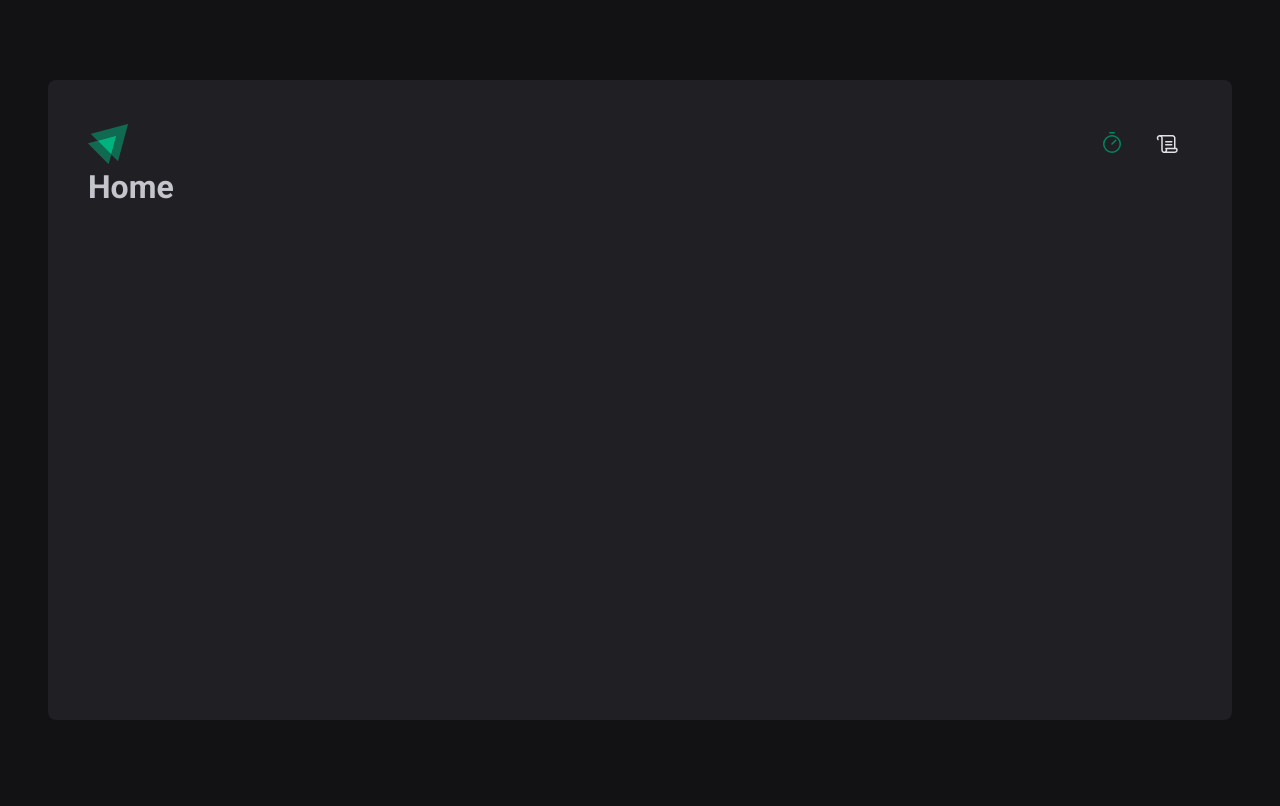
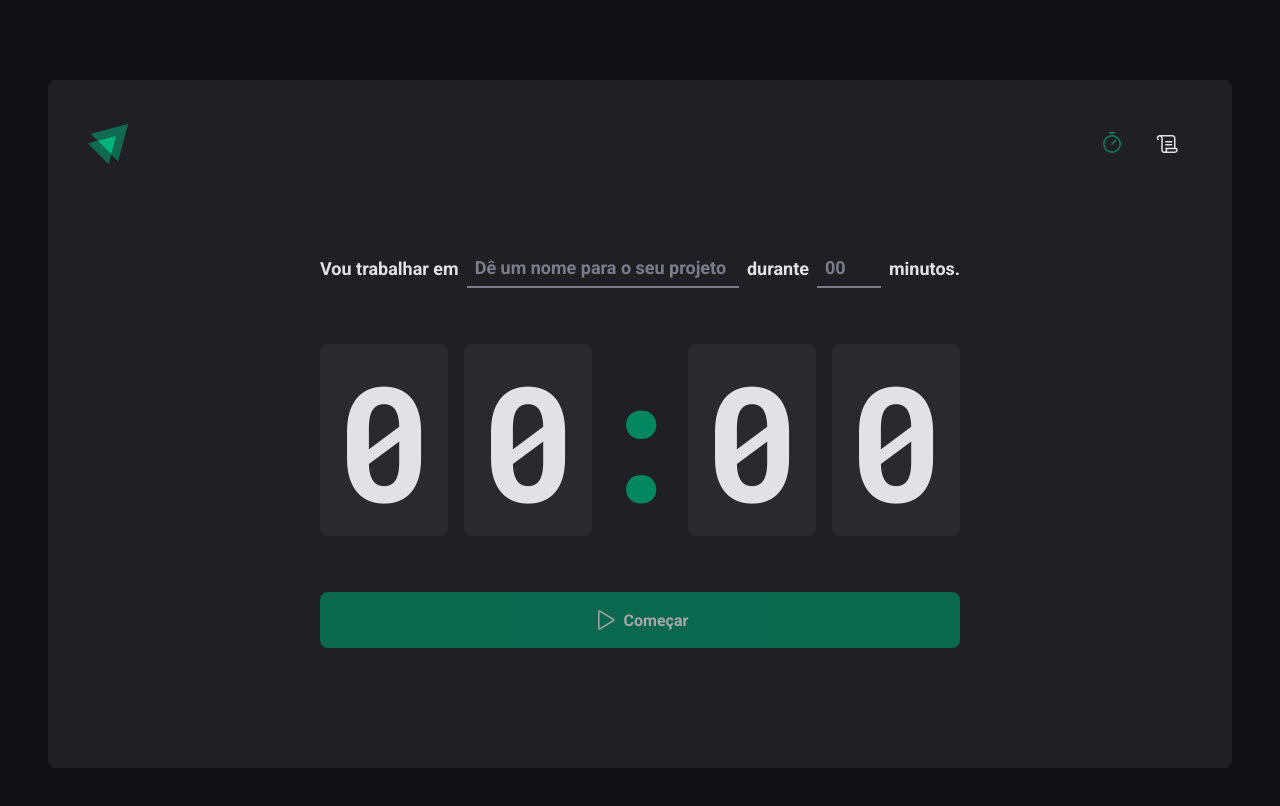
Before and after one commit to mateussk83/Exercises-Ignite-React, a React (Vite) app in the folder ignite-timer/: page / in a window 1280 px wide. Shown: the top 806 px of the page. Built offline with nearby package versions, Linux system fonts and the light colour scheme.

Commit message:
finished css and html from component home

```diff
--- a/ignite-timer/src/App.tsx
+++ b/ignite-timer/src/App.tsx
@@ -1,6 +1,6 @@
 import { BrowserRouter } from 'react-router-dom'
 import { ThemeProvider } from 'styled-components'
-import { GlobalStyle } from './global'
+import { GlobalStyle } from './styles/global'
 import { Router } from './Router'
 import { defaultTheme } from './themes/default'
 
--- a/ignite-timer/src/layouts/DefaultLayout/styles.ts
+++ b/ignite-timer/src/layouts/DefaultLayout/styles.ts
@@ -2,7 +2,7 @@
 
 export const LayoutContainer = styled.div`
   max-width: 74rem;
-  height: calc(100vh - 10rem);
+  height: calc(100vh - 7rem);
   margin: 5rem auto;
   padding: 2.5rem;
 
--- a/ignite-timer/src/pages/Home.tsx
+++ /dev/null
@@ -1,9 +0,0 @@
-/* eslint-disable prettier/prettier */
-export function Home() {
-
-  return (
-  <div>
-  <h1>Home</h1>
-  </div>
-  )
-}
--- /dev/null
+++ b/ignite-timer/src/pages/Home/index.tsx
@@ -0,0 +1,57 @@
+import { Play } from "phosphor-react";
+import { CountdownContainer, FormContainer, HomeContainer, MinutesAmountInput, Separator, StartCountdownButton, TaskInput } from "./styles";
+
+/* eslint-disable prettier/prettier */
+export function Home() {
+
+  return (
+    <HomeContainer>
+      <form action="">
+        <FormContainer>
+          <label htmlFor="task">Vou trabalhar em</label>
+          <TaskInput
+            id="task"
+            placeholder="Dê um nome para o seu projeto"
+            list="task-suggestions"
+          />
+
+          <datalist id="task-suggestions"
+          // este elemento diz que vai criar uma lista e em baixo as opções da lista e colocando no input como list vai aparecer como uma lista de sugestões!!!!!
+          >
+            <option value="Projeto 1" />
+            <option value="Projeto 2" />
+            <option value="Projeto 3" />
+            <option value="Banana" />
+          </datalist>
+          <label htmlFor="minutesAmount">durante</label>
+          <MinutesAmountInput
+            type="number"
+            id="minutesAmount"
+            placeholder="00"
+            // ele pula de 5 em 5 agora
+            step={5}
+            // minimo de 5
+            min={5}
+            // maximo de 60
+            max={60}
+          />
+
+          <span>minutos.</span>
+        </FormContainer>
+
+        <CountdownContainer>
+          <span>0</span>
+          <span>0</span>
+          <Separator>:</Separator>
+          <span>0</span>
+          <span>0</span>
+        </CountdownContainer>
+
+        <StartCountdownButton disabled type="submit">
+          <Play size={24} />
+          Começar
+        </StartCountdownButton>
+        </form >
+    </HomeContainer>
+  )
+}
--- /dev/null
+++ b/ignite-timer/src/pages/Home/styles.ts
@@ -0,0 +1,119 @@
+import styled from "styled-components";
+
+export const HomeContainer = styled.main`
+  flex: 1;
+
+  display: flex;
+  flex-direction: column;
+  align-items: center;
+  justify-content: center;
+
+  form {
+    display: flex;
+    flex-direction: column;
+    align-items: center;
+    gap: 3.5rem;
+  }
+`
+
+export const FormContainer = styled.div`
+  width: 100%;
+  display: flex;
+  align-items: center;
+  justify-content: center;
+  gap: 0.5rem;
+  color: ${(props) => props.theme['gray-100']};
+  font-size: 1.125rem;
+  font-weight: bold;
+  // este flex-wrap faz com que nao apareça a barra de rolagem na horizontal
+  flex-wrap: wrap;
+`
+
+const BaseInput = styled.input`
+  background: transparent;
+  height: 2.5rem;
+  border: 0;
+  border-bottom: 2px solid ${(props) => props.theme['gray-500']};
+  font-weight: bold;
+  font-size: 1.125rem;
+  padding: 0 0.5rem;
+  color: ${(props) => props.theme['gray-100']};
+
+  &:focus {
+    box-shadow: none;
+    border-color: ${(props) => props.theme['green-500']};
+  }
+
+  &::placeholder {
+    color: ${(props) => props.theme['gray-500']};
+  }
+`
+// aqui estamos passando como parametro o BaseInput quer dizer que ele vai receber todas as propriedades de css que o base input tem
+export const TaskInput = styled(BaseInput)`
+  // ele vai caber no maximo espaço possivel
+  flex: 1;
+  //aqui é para sumir aquela seta que fica no canto do input task
+  &::-webkit-calendar-picker-indicator {
+    display: none !important;
+  }
+`
+
+export const MinutesAmountInput = styled(BaseInput)`
+  width: 4rem;
+
+`
+
+export const CountdownContainer = styled.div`
+// aqui diz que vai colocar a font roboto Mono e se nao encontrar vai colocar qualquer font mono espaçada(quer dizer que todas as letras vao ter o msm espaçamento)
+  font-family: 'Roboto Mono', monospace;
+  font-size: 10rem;
+  line-height: 8rem;
+  color: ${(props) => props.theme['gray-100']};
+
+  display: flex;
+  gap: 1rem;
+  span {
+    background-color: ${(props) => props.theme['gray-700']};
+    padding: 2rem 1rem;
+    border-radius: 8px;
+  }
+`
+
+export const Separator = styled.div`
+  padding: 2rem 0;
+  color: ${(props) => props.theme['green-500']};
+
+  width: 4rem;
+  overflow: hidden;
+  display: flex;
+  justify-content: center;
+
+`
+
+export const StartCountdownButton = styled.button`
+  width: 100%;
+  border: 0 ;
+  padding: 1rem;
+  border-radius: 8px;
+
+  display: flex;
+  align-items: center;
+  justify-content: center;
+
+  gap: 0.5rem;
+  font-weight: bold;
+
+  cursor: pointer;
+
+  background: ${(props) => props.theme['green-500']};
+  color: ${(props) => props.theme['gray-100']};
+
+  &:disabled {
+    opacity: 0.7;
+    cursor: not-allowed;
+  }
+  // aqui diz se ele nao estiver disabled ele vai aplicar este hover
+  &:not(:disabled):hover {
+    background: ${(props) => props.theme['green-700']};
+  }
+`
--- a/ignite-timer/src/global.ts
+++ b/ignite-timer/src/styles/global.ts
@@ -14,6 +14,8 @@
 body {
   background: ${(props) => props.theme['gray-900']};
   color: ${(props) => props.theme['gray-300']};
+  // deixa a font mais acesa
+  -webkit-font-smoothing: antialiased ;
 }
 
  body, input, textarea, button {
```
